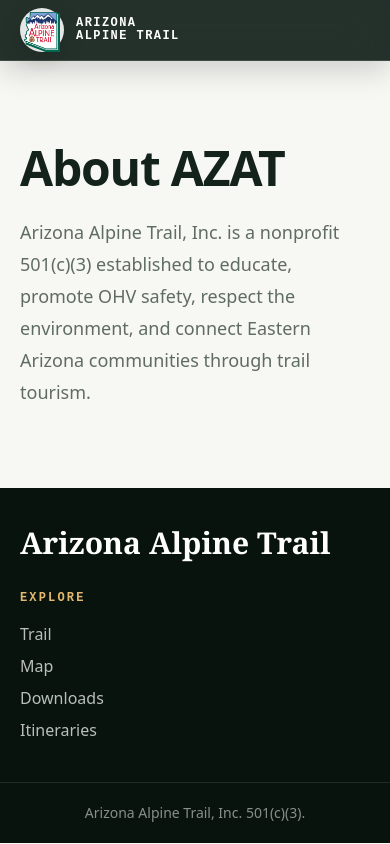
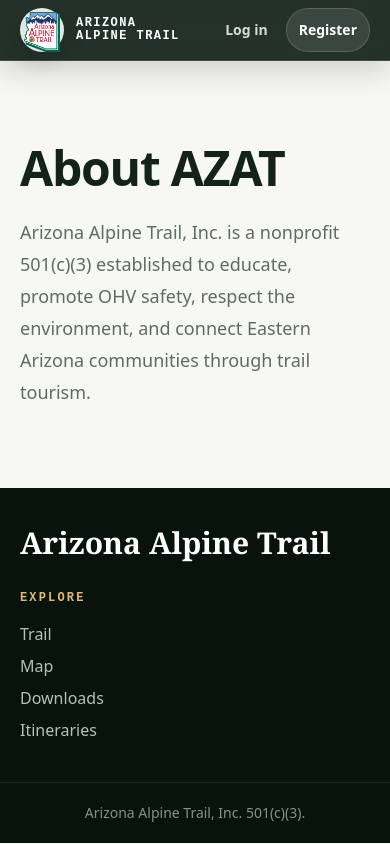
Before and after one commit to AlexRubstein/AZ-Website, a Next.js app: page /about in a window 390 px wide. Built offline with nearby package versions, Linux system fonts and the light colour scheme; no server answers.

Commit message:
Fix mobile auth access

```diff
--- a/src/components/Header.tsx
+++ b/src/components/Header.tsx
@@ -37,7 +37,7 @@
       >
         Skip to main content
       </a>
-      <div className="mx-auto flex min-h-15 max-w-[1320px] items-center justify-between gap-6 px-5 sm:px-8">
+      <div className="mx-auto flex min-h-15 max-w-[1320px] items-center justify-between gap-3 px-5 sm:gap-6 sm:px-8">
         <Link href="/" className="group flex items-center gap-3 focus-visible:outline focus-visible:outline-2 focus-visible:outline-offset-4 focus-visible:outline-white" aria-label="Arizona Alpine Trail home">
           <span className={`grid size-11 place-items-center rounded-full p-1 transition duration-300 ${
             useSolidHeader ? "bg-white/88 shadow-[0_8px_22px_rgba(0,0,0,0.16)]" : "bg-white/70 shadow-none"
@@ -58,6 +58,7 @@
         </Link>
         <div className="flex items-center gap-3">
           <AuthHeaderControls />
+          <AuthHeaderControls compact />
         </div>
       </div>
     </header>
--- a/src/components/auth/AuthForm.tsx
+++ b/src/components/auth/AuthForm.tsx
@@ -181,7 +181,7 @@
             <button
               type="button"
               onClick={() => onModeChange(isSignUp ? "sign-in" : "sign-up")}
-              className="justify-self-start text-sm font-bold text-[#235840] underline decoration-[#b87939]/40 underline-offset-4 transition hover:text-[#b74f32] focus-visible:outline focus-visible:outline-2 focus-visible:outline-offset-2 focus-visible:outline-[#b74f32]"
+              className="inline-flex min-h-11 items-center justify-self-start text-sm font-bold text-[#235840] underline decoration-[#b87939]/40 underline-offset-4 transition hover:text-[#b74f32] focus-visible:outline focus-visible:outline-2 focus-visible:outline-offset-2 focus-visible:outline-[#b74f32]"
             >
               {isSignUp
                 ? "Already registered? Log in"
@@ -190,7 +190,7 @@
           ) : (
             <Link
               href={`${isSignUp ? "/sign-in" : "/sign-up"}?next=${encodeURIComponent(nextPath)}`}
-              className="text-sm font-bold text-[#235840] underline decoration-[#b87939]/40 underline-offset-4 transition hover:text-[#b74f32]"
+              className="inline-flex min-h-11 items-center text-sm font-bold text-[#235840] underline decoration-[#b87939]/40 underline-offset-4 transition hover:text-[#b74f32] focus-visible:outline focus-visible:outline-2 focus-visible:outline-offset-2 focus-visible:outline-[#b74f32]"
             >
               {isSignUp
                 ? "Already registered? Log in"
--- a/src/components/auth/AuthHeaderControls.tsx
+++ b/src/components/auth/AuthHeaderControls.tsx
@@ -43,20 +43,20 @@
 
   if (compact) {
     return (
-      <div className="mt-1 grid gap-1 border-t border-white/12 pt-2 sm:hidden">
+      <div className="flex items-center gap-1.5 sm:hidden">
         {user ? (
           <>
             <Link
               href="/account"
               onClick={onNavigate}
-              className="min-h-11 rounded-[6px] px-3 py-3 text-sm font-semibold text-white/76 transition hover:bg-white/10 hover:text-white focus-visible:outline focus-visible:outline-2 focus-visible:outline-offset-2 focus-visible:outline-white"
+              className="inline-flex min-h-11 items-center rounded-full px-3 text-sm font-semibold text-white/82 transition hover:bg-white/10 hover:text-white focus-visible:outline focus-visible:outline-2 focus-visible:outline-offset-2 focus-visible:outline-white"
             >
               Account
             </Link>
             <form action={signOutAction}>
               <button
                 type="submit"
-                className="min-h-11 w-full rounded-[6px] px-3 py-3 text-left text-sm font-semibold text-white/76 transition hover:bg-white/10 hover:text-white focus-visible:outline focus-visible:outline-2 focus-visible:outline-offset-2 focus-visible:outline-white"
+                className="inline-flex min-h-11 items-center rounded-full border border-white/16 bg-white/10 px-3 text-sm font-black text-white transition hover:border-white/28 hover:bg-white hover:text-[#13221a] focus-visible:outline focus-visible:outline-2 focus-visible:outline-offset-2 focus-visible:outline-white"
               >
                 Log out
               </button>
@@ -67,14 +67,14 @@
             <button
               type="button"
               onClick={() => openAuth("sign-in")}
-              className="min-h-11 rounded-[6px] px-3 py-3 text-sm font-semibold text-white/76 transition hover:bg-white/10 hover:text-white focus-visible:outline focus-visible:outline-2 focus-visible:outline-offset-2 focus-visible:outline-white"
+              className="inline-flex min-h-11 items-center rounded-full px-3 text-sm font-semibold text-white/82 transition hover:bg-white/10 hover:text-white focus-visible:outline focus-visible:outline-2 focus-visible:outline-offset-2 focus-visible:outline-white"
             >
               Log in
             </button>
             <button
               type="button"
               onClick={() => openAuth("sign-up")}
-              className="min-h-11 rounded-[6px] bg-white px-3 py-3 text-sm font-black text-[#13221a] transition hover:bg-white/90 focus-visible:outline focus-visible:outline-2 focus-visible:outline-offset-2 focus-visible:outline-white"
+              className="inline-flex min-h-11 items-center rounded-full border border-white/16 bg-white/10 px-3 text-sm font-black text-white transition hover:border-white/28 hover:bg-white hover:text-[#13221a] focus-visible:outline focus-visible:outline-2 focus-visible:outline-offset-2 focus-visible:outline-white"
             >
               Register
             </button>
--- a/src/components/auth/AuthModal.tsx
+++ b/src/components/auth/AuthModal.tsx
@@ -143,7 +143,7 @@
     <AnimatePresence>
       {open ? (
         <motion.div
-          className="fixed inset-0 z-[90] grid place-items-center bg-[#07150f]/62 px-4 py-6 backdrop-blur-sm"
+          className="fixed inset-0 z-[90] grid items-start justify-items-center overflow-y-auto overscroll-contain bg-[#07150f]/62 px-4 pb-[calc(1.5rem+env(safe-area-inset-bottom))] pt-6 backdrop-blur-sm sm:place-items-center"
           role="dialog"
           aria-modal="true"
           aria-label={modalLabel}
@@ -168,7 +168,7 @@
               type="button"
               aria-label="Close"
               onClick={closeModal}
-              className="absolute -right-2 -top-2 z-10 grid size-10 place-items-center rounded-full border border-[#d8ded4] bg-[#fffdf7] text-[#13221a] shadow-[0_10px_26px_rgba(19,34,26,0.16)] transition hover:border-[#b74f32] hover:text-[#b74f32] focus-visible:outline focus-visible:outline-2 focus-visible:outline-offset-2 focus-visible:outline-white"
+              className="absolute -right-2 -top-2 z-10 grid size-11 place-items-center rounded-full border border-[#d8ded4] bg-[#fffdf7] text-[#13221a] shadow-[0_10px_26px_rgba(19,34,26,0.16)] transition hover:border-[#b74f32] hover:text-[#b74f32] focus-visible:outline focus-visible:outline-2 focus-visible:outline-offset-2 focus-visible:outline-white"
             >
               <X size={18} aria-hidden="true" />
             </button>
```
